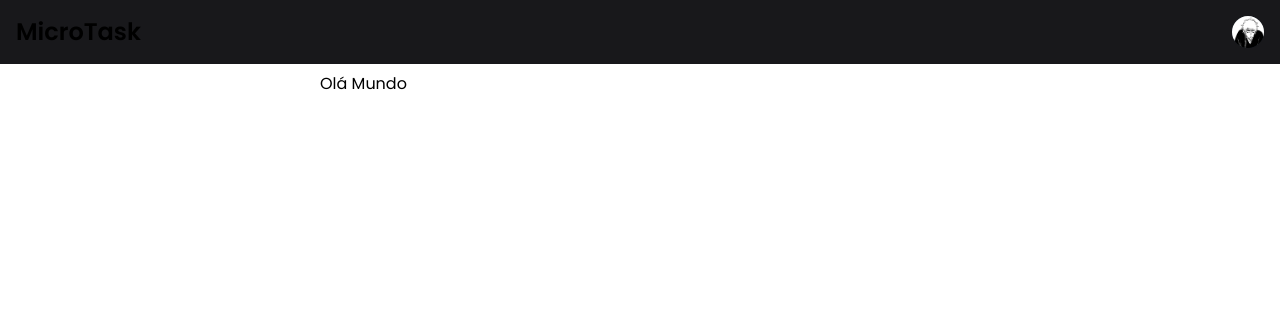
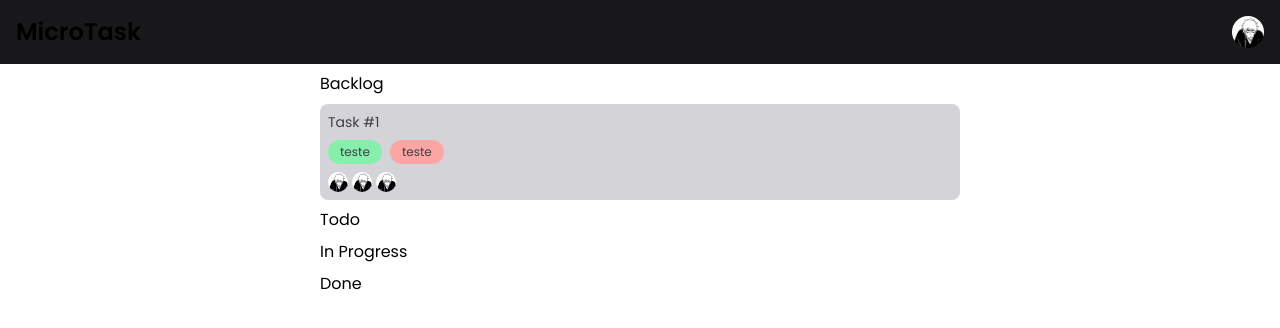
Before and after one commit to adrielestoller/MicroTask, a Next.js app: page / in a window 1280 px wide. Shown: the top 328 px of the page. Built offline with nearby package versions, Linux system fonts and the light colour scheme.

Commit message:
:sparkles: feat: add taskcard component && flags components

```diff
--- a/src/app/page.tsx
+++ b/src/app/page.tsx
@@ -1,3 +1,15 @@
+import TaskCard from "../components/taskcard";
 export default function Home() {
-    return <main className="w-auto m-2 sm:w-1/2 sm:mx-auto">Olá Mundo</main>;
+    return (
+        <main className="w-auto m-2 flex flex-col gap-2 sm:w-1/2 sm:mx-auto">
+            <h2>Backlog</h2>
+            <TaskCard
+                title="Task #1"
+                contributors={["/profile.jpg", "/profile.jpg", "/profile.jpg"]}
+            />
+            <h2>Todo</h2>
+            <h2>In Progress</h2>
+            <h2>Done</h2>
+        </main>
+    );
 }
--- /dev/null
+++ b/src/components/flags.tsx
@@ -0,0 +1,36 @@
+interface FlagsProps {
+    flags: string[];
+}
+
+export default function Flags({ flags }: FlagsProps) {
+    return (
+        <div className="flex flex-row gap-2">
+            {flags.map((flag, index) => {
+                const [flagName, flagType] = flag.split(" ");
+                return (
+                    <span
+                        key={index}
+                        className={`py-1 px-3 text-xs rounded-2xl ${getFlagColorClass(
+                            flagType
+                        )}`}
+                    >
+                        {flagName}
+                    </span>
+                );
+            })}
+        </div>
+    );
+}
+
+function getFlagColorClass(flag: string): string {
+    switch (flag) {
+        case "green":
+            return "bg-green-300";
+        case "red":
+            return "bg-red-300";
+        case "yellow":
+            return "bg-yellow-300";
+        default:
+            return "bg-gray-300";
+    }
+}
--- /dev/null
+++ b/src/components/taskcard.tsx
@@ -0,0 +1,39 @@
+import Link from "next/link";
+import Flags from "./flags";
+import Image from "next/image";
+
+interface TaskCardProps {
+    title: string;
+    contributors: string[];
+}
+
+export default function TaskCard({ title, contributors }: TaskCardProps) {
+    return (
+        <>
+            <div className="p-2 text-zinc-700 bg-zinc-300 rounded-lg">
+                <div className="flex flex-col gap-2">
+                    <Link href="task">
+                        <div className="flex flex-row gap-2 items-center">
+                            <h3 className="text-sm">{title}</h3>
+                        </div>
+                    </Link>
+                    <Flags flags={["teste green", "teste red"]} />
+                    <div className="flex gap-1">
+                        {contributors.map((contributor, index) => {
+                            return (
+                                <Image
+                                    className="h-5 w-5 rounded-full"
+                                    key={index}
+                                    src={contributor}
+                                    width={100}
+                                    height={100}
+                                    alt="contributor image"
+                                />
+                            );
+                        })}
+                    </div>
+                </div>
+            </div>
+        </>
+    );
+}
```
